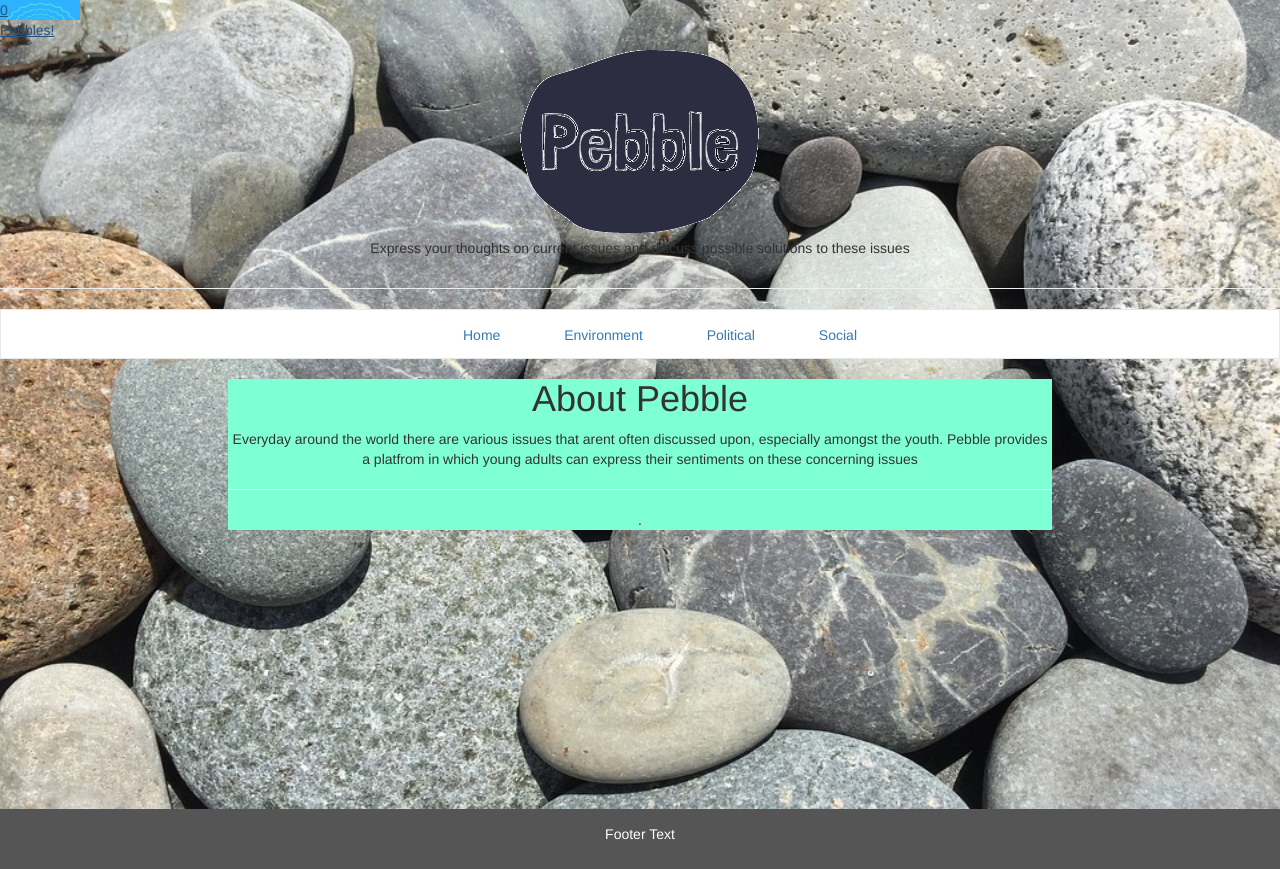
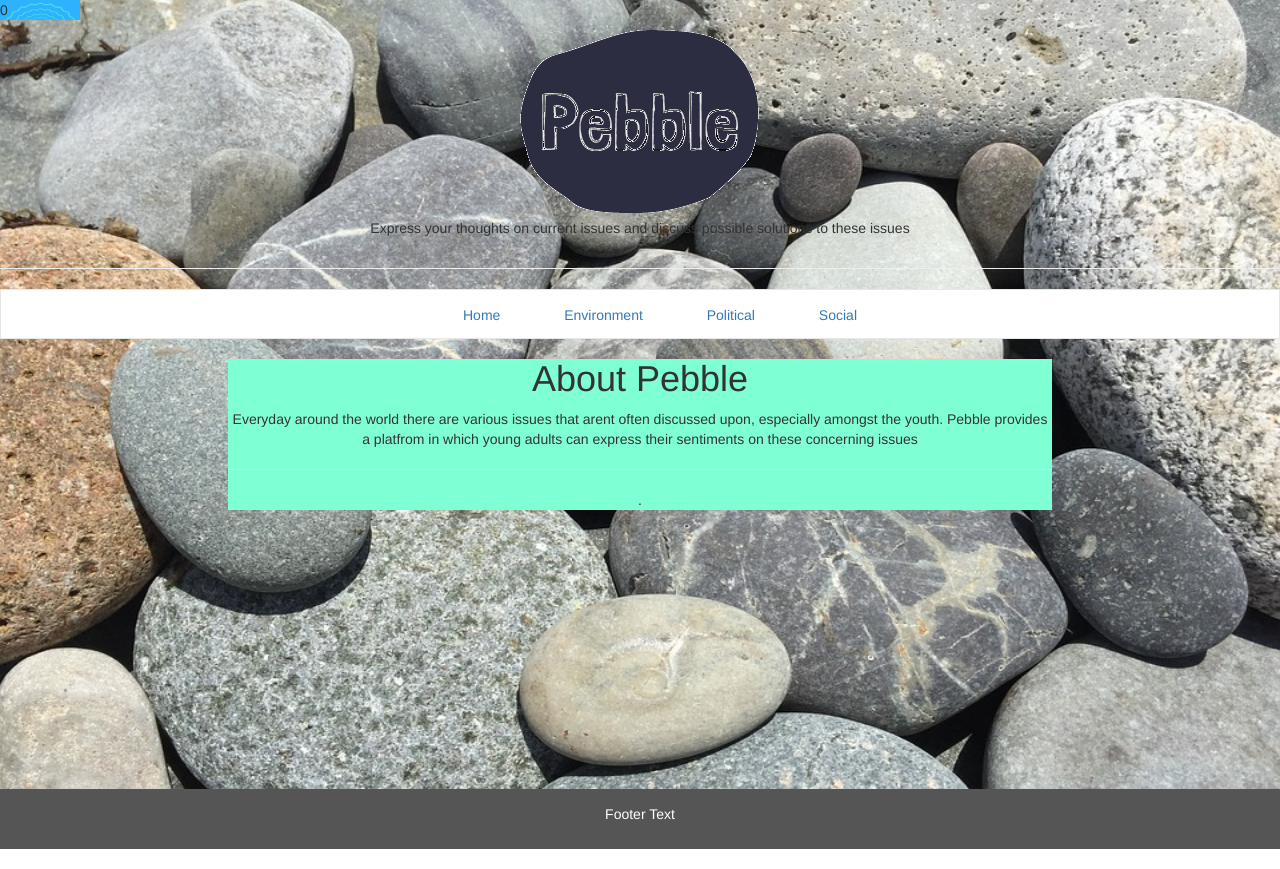
Before and after one commit to marriamedina/marriamedina, a plain HTML site: page index.html in a window 1280 px wide. Drawn offline with nearby package versions, Linux system fonts and the light colour scheme.

Commit message:
Add files via upload

```diff
--- a/index.html
+++ b/index.html
@@ -9,7 +9,6 @@
   <script src="https://maxcdn.bootstrapcdn.com/bootstrap/3.3.6/js/bootstrap.min.js"></script>
   <link rel="stylesheet" href="pebstyle.css">
 </head>
-<!--<div class="fb-comments-count" data-href="http://marriamedina.github.io">0</div>-->
 <body background="pebblesbg.jpg" style ="background-repeat:no-repeat;background-size:100% 100%;">
 <div id="fb-root"></div>
 <script>(function(d, s, id) {
@@ -19,7 +18,8 @@
   js.src = "//connect.facebook.net/en_US/sdk.js#xfbml=1&version=v2.7&appId=1154491694609481";
   fjs.parentNode.insertBefore(js, fjs);
 }(document, 'script', 'facebook-jssdk'));</script>
-<a href="http://marriamedina.github.io"><div class="fb-comments-count" data-href="http://marriamedina.github.io">0</div> Pebbles!</a>
+<!--<a href="http://marriamedina.github.io"><div class="fb-comments-count" data-href="http://marriamedina.github.io">0</div> Pebbles!</a>-->
+<div class="fb-comments-count" data-href="http://marriamedina.github.io">0</div>
 </body>
 <div class="container">
   <!--<div class="jumbotron"style="background:transparent !important">-->
```
Also changed, not shown: pebstyle.css (line endings or trailing spaces).
